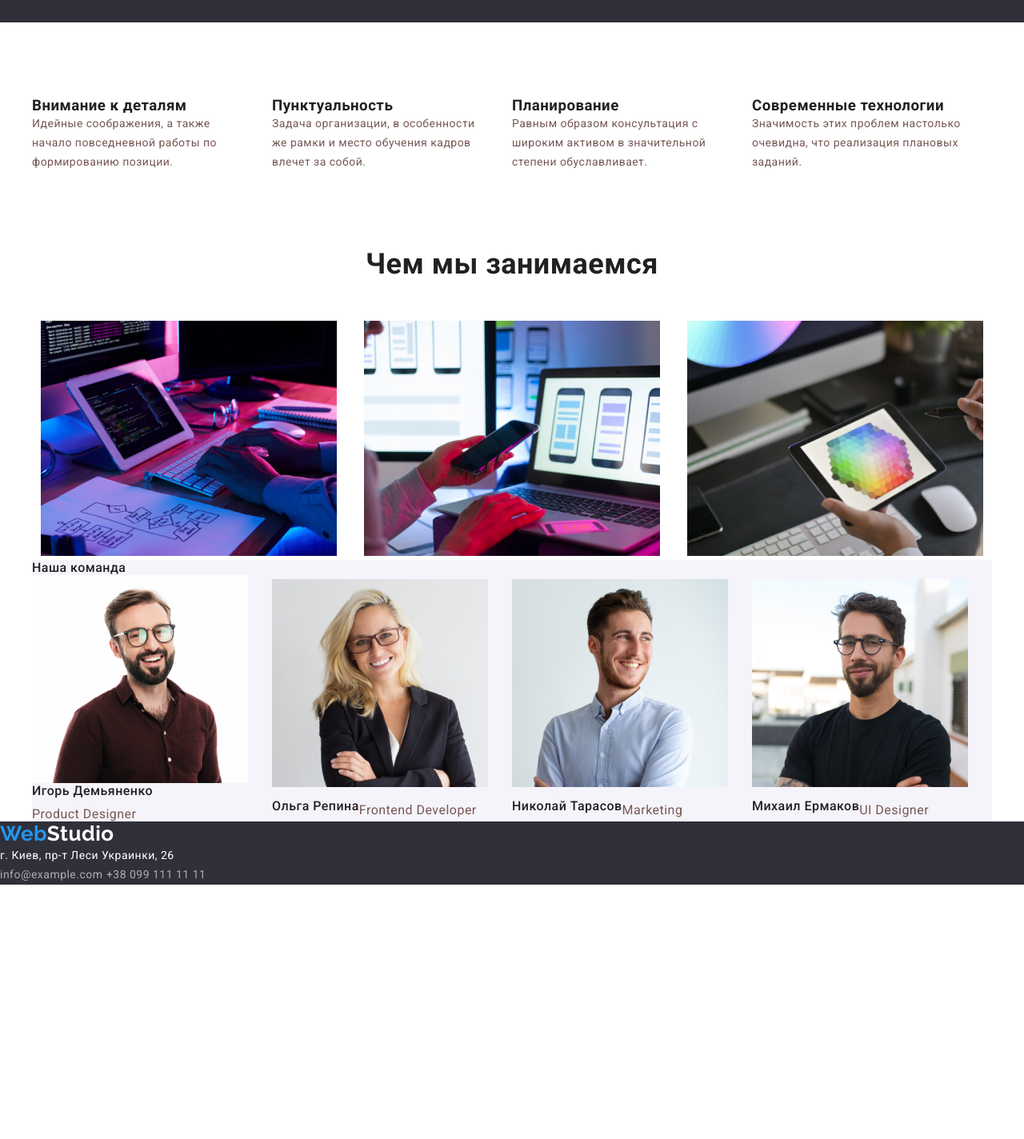
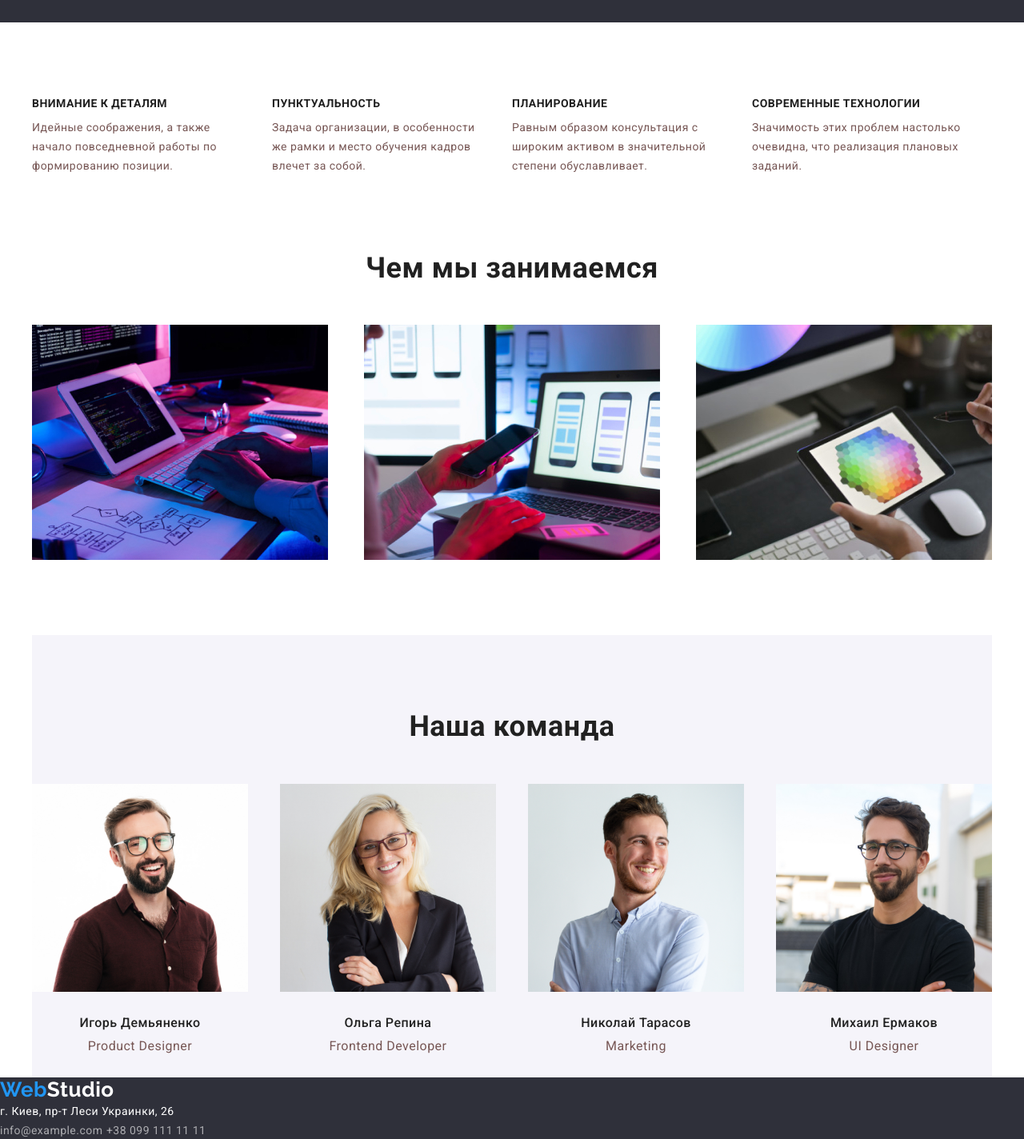
Before and after one commit to Vobzilla/goit-markup-hw-03, a plain HTML site: page index.html in a window 1280 px wide. Shown: the part 640-2064 px from the top of the page at 80% size. Before the commit the page ends 1746 px from the top, so only its background shows below. Drawn offline with nearby package versions, Linux system fonts and the light colour scheme.

Commit message:
TeamFlex

```diff
--- a/index.html
+++ b/index.html
@@ -46,24 +46,24 @@
       <div class="conteiner">
         <ul class="features-list list">
           <li class="item">
-            <h3 class="features title">Внимание к деталям</h3>
+            <h3 class="features-title">Внимание к деталям</h3>
             <p class="features-text">Идейные соображения, а также начало повседневной работы по формированию позиции.
             </p>
           </li>
           <li class="item">
-            <h3 class="features title">Пунктуальность</h3>
+            <h3 class="features-title">Пунктуальность</h3>
             <p class="features-text">
               Задача организации, в особенности же рамки и место обучения кадров влечет за собой.
             </p>
           </li>
           <li class="item">
-            <h3 class="features title">Планирование</h3>
+            <h3 class="features-title">Планирование</h3>
             <p class="features-text">
               Равным образом консультация с широким активом в значительной степени обуславливает.
             </p>
           </li>
           <li class="item">
-            <h3 class="features title">Современные технологии</h3>
+            <h3 class="features-title">Современные технологии</h3>
             <p class="features-text">Значимость этих проблем настолько очевидна, что реализация плановых заданий.</p>
           </li>
         </ul>
@@ -94,22 +94,22 @@
         <ul class="team list">
           <li class="item">
             <img src="./images/img.jpg" alt="Игорь Демьяненко.jpg" width="270" />
-            <h3 class="team title">Игорь Демьяненко</h3>
+            <h3 class="team-card ">Игорь Демьяненко</h3>
             <p class="team-text">Product Designer</p>
           </li>
           <li class="item">
             <img src="./images/img2.jpg" alt="Ольга Репина.jpg" width="270" />
-            <h3 class="team title">Ольга Репина</h3>
+            <h3 class="team-card">Ольга Репина</h3>
             <p class="team-text">Frontend Developer</p>
           </li>
           <li class="item">
             <img src="./images/img3.jpg" alt="Николай Тарасов.jpg" width="270" />
-            <h3 class="team title">Николай Тарасов</h3>
+            <h3 class="team-card">Николай Тарасов</h3>
             <p class="team-text">Marketing</p>
           </li>
           <li class="item">
             <img src="./images/img4.jpg" alt="Михаил Ермаков.jpg" width="270" />
-            <h3 class="team title">Михаил Ермаков</h3>
+            <h3 class="team-card">Михаил Ермаков</h3>
             <p class="team-text">UI Designer</p>
           </li>
         </ul>
--- a/scc/styles.css
+++ b/scc/styles.css
@@ -206,11 +206,12 @@ footer>.logo {
     margin-right: var(--indent-cards)
 }
 
-.features .title {
-    font-weight: 700;
+.features-title {
+    padding-bottom: 10px;
     font-size: 14px;
     line-height: 1.14;
     text-transform: uppercase;
+    color: var(--title-text-color);
 }
 
 .features-text {
@@ -219,29 +220,24 @@ footer>.logo {
 }
 
 /* Work box */
-.section .work {
+.work .title {
     text-align: center;
+    margin-top: 94px;
+    font-size: 36px;
+    line-height: 1.17;
 }
 
 .work-list {
     margin-top: 50px;
-    text-align: center;
-}
-
-.work-list .item {
-    display: inline-block;
-    text-align: center;
+    display: flex;
+    flex-wrap: wrap;
+    justify-content: space-between;
 }
 
 .work-list .item:not(:last-child) {
     margin-right: var(--indent-cards)
 }
 
-.work .title {
-    margin-top: 94px;
-    font-size: 36px;
-    line-height: 1.17;
-}
 
 /* Team */
 .section .team {
@@ -253,26 +249,40 @@ footer>.logo {
     background-color: var(--white-color);
 }
 
+.team .title {
+    margin-top: 94px;
+    justify-content: center;
+    padding-top: 94px;
+    padding-bottom: 50px;
+    font-size: 36px;
+    line-height: 1.16;
+}
+
+.team .list {
+    display: flex;
+    flex-wrap: wrap;
+    justify-content: space-between;
+}
+
 .team .item {
-    display: flex;
-    align-items: center;
-    flex-wrap: wrap;
-    flex-basis: calc(100%/4 - var(--indent-cards));
+    text-align: center;
 }
 
 .team .item:not(:last-child) {
     margin-right: var(--indent-cards);
 }
 
-.team .title {
+.team-card {
+    padding-top: 30px;
     font-weight: 500;
     font-size: 16px;
-    line-height: 1.19;
+    line-height: 1.18;
+    color: var(--title-text-color);
 }
 
 .team-text {
-    display: inline-block;
-    margin-top: 10px;
+    padding-top: 10px;
+    padding-bottom: 30px;
     font-size: 16px;
     line-height: 1.19;
 }
```
